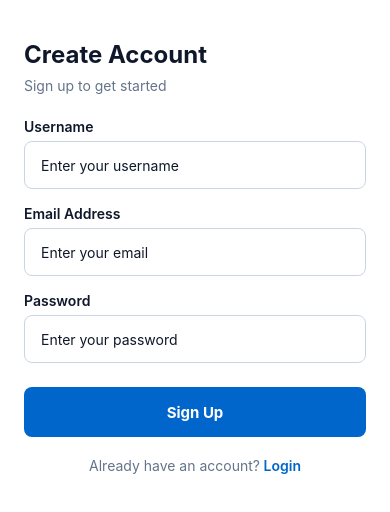
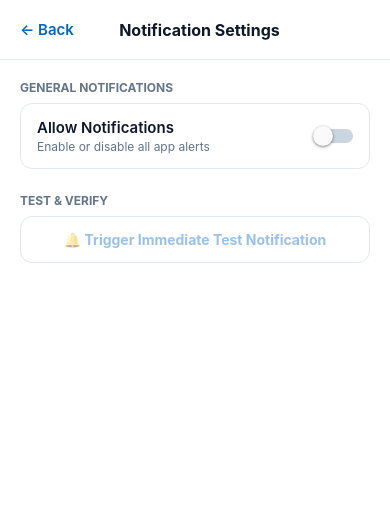
Before and after one commit to FahadIqbal01/expenseSync, a React Native app: screen /NotificationSettings in a window 390 px wide. Shown: the top 512 px of the page. Built offline with nearby package versions, Linux system fonts and the light colour scheme.

Commit message:
Implement native local notifications for React Native CLI using react-native-push-notification

```diff
--- a/App.tsx
+++ b/App.tsx
@@ -9,6 +9,7 @@ import LoginScreen from './src/screens/LoginScreen';
 import HomeScreen from './src/screens/HomeScreen';
 import DetailScreen from './src/screens/DetailScreen';
 import SettingsScreen from './src/screens/SettingsScreen';
+import NotificationSettingsScreen from './src/screens/NotificationSettingsScreen';
 
 const Stack = createNativeStackNavigator();
 
@@ -29,6 +30,12 @@ export default function App() {
         <Stack.Screen name="Detail" component={DetailScreen} />
         {/* Inside Stack.Navigator in App.js: */}
         <Stack.Screen name="Settings" component={SettingsScreen} />
+        {/* Stack.Navigator ke andar check karein: */}
+        <Stack.Screen
+          name="NotificationSettings"
+          component={NotificationSettingsScreen}
+          options={{ title: 'Notification Settings' }}
+        />
       </Stack.Navigator>
     </NavigationContainer>
   );
--- a/package.json
+++ b/package.json
@@ -10,6 +10,7 @@
     "test": "jest"
   },
   "dependencies": {
+    "@notifee/react-native": "^9.1.8",
     "@react-native-async-storage/async-storage": "^3.1.1",
     "@react-native/new-app-screen": "0.87.1",
     "@react-navigation/native": "^7.4.1",
--- /dev/null
+++ b/src/screens/NotificationSettingsScreen.tsx
@@ -0,0 +1,179 @@
+import React, { useState, useEffect } from 'react';
+import {
+  StyleSheet,
+  Text,
+  View,
+  TouchableOpacity,
+  Switch,
+  Alert,
+  StatusBar,
+  ScrollView,
+} from 'react-native';
+import AsyncStorage from '@react-native-async-storage/async-storage';
+import NotificationService from '../utils/notificationService';
+import { SafeAreaView } from 'react-native-safe-area-context';
+
+const STORAGE_KEY = '@notification_settings';
+
+const NotificationSettingsScreen = ({ navigation }) => {
+  const [isEnabled, setIsEnabled] = useState(false);
+  const [dailyReminder, setDailyReminder] = useState(true);
+
+  useEffect(() => {
+    const loadSettings = async () => {
+      try {
+        const saved = await AsyncStorage.getItem(STORAGE_KEY);
+        if (saved !== null) {
+          const parsed = JSON.parse(saved);
+          setIsEnabled(parsed.isEnabled);
+          setDailyReminder(parsed.dailyReminder);
+        }
+      } catch (error) {
+        console.error('Error loading settings:', error);
+      }
+    };
+    loadSettings();
+  }, []);
+
+  const saveSettings = async (enabledState, reminderState) => {
+    try {
+      await AsyncStorage.setItem(
+        STORAGE_KEY,
+        JSON.stringify({
+          isEnabled: enabledState,
+          dailyReminder: reminderState,
+        }),
+      );
+    } catch (error) {
+      console.error('Error saving settings:', error);
+    }
+  };
+
+  const handleToggleMaster = async value => {
+    if (value) {
+      const granted = await NotificationService.requestAndroidPermission();
+      if (!granted) {
+        Alert.alert(
+          'Permission Denied',
+          'Please grant notification permissions in settings.',
+        );
+        return;
+      }
+      setIsEnabled(true);
+      await saveSettings(true, dailyReminder);
+      if (dailyReminder) {
+        await NotificationService.scheduleDailyReminder();
+      }
+    } else {
+      setIsEnabled(false);
+      await saveSettings(false, dailyReminder);
+      NotificationService.cancelAllReminders();
+    }
+  };
+
+  const handleSendTest = async () => {
+    if (!isEnabled) {
+      Alert.alert('Disabled', 'Please enable notifications first.');
+      return;
+    }
+
+    const success = await NotificationService.sendTestNotification();
+    if (!success) {
+      Alert.alert('Error', 'Notification permission not granted.');
+    }
+  };
+
+  return (
+    <SafeAreaView style={styles.container}>
+      <StatusBar barStyle="dark-content" />
+
+      <View style={styles.header}>
+        <TouchableOpacity
+          style={styles.backButton}
+          onPress={() => navigation && navigation.goBack()}
+        >
+          <Text style={styles.backButtonText}>← Back</Text>
+        </TouchableOpacity>
+        <Text style={styles.headerTitle}>Notification Settings</Text>
+        <View style={{ width: 45 }} />
+      </View>
+
+      <ScrollView contentContainerStyle={styles.content}>
+        <Text style={styles.sectionHeader}>GENERAL NOTIFICATIONS</Text>
+        <View style={styles.card}>
+          <View style={styles.row}>
+            <View style={styles.labelGroup}>
+              <Text style={styles.rowTitle}>Allow Notifications</Text>
+              <Text style={styles.rowSubtitle}>
+                Enable or disable all app alerts
+              </Text>
+            </View>
+            <Switch
+              value={isEnabled}
+              onValueChange={handleToggleMaster}
+              trackColor={{ false: '#CBD5E1', true: '#0066CC' }}
+            />
+          </View>
+        </View>
+
+        <Text style={styles.sectionHeader}>TEST & VERIFY</Text>
+        <View style={styles.card}>
+          <TouchableOpacity
+            style={[styles.testButton, !isEnabled && styles.disabledButton]}
+            onPress={handleSendTest}
+            disabled={!isEnabled}
+          >
+            <Text style={styles.testButtonText}>
+              🔔 Trigger Immediate Test Notification
+            </Text>
+          </TouchableOpacity>
+        </View>
+      </ScrollView>
+    </SafeAreaView>
+  );
+};
+
+export default NotificationSettingsScreen;
+
+const styles = StyleSheet.create({
+  container: { flex: 1, backgroundColor: '#FFFFFF' },
+  header: {
+    flexDirection: 'row',
+    justifyContent: 'space-between',
+    alignItems: 'center',
+    paddingHorizontal: 20,
+    paddingVertical: 16,
+    borderBottomWidth: 1,
+    borderBottomColor: '#E2E8F0',
+  },
+  backButton: { paddingVertical: 4 },
+  backButtonText: { fontSize: 15, color: '#0066CC', fontWeight: '600' },
+  headerTitle: { fontSize: 16, fontWeight: '700', color: '#0F172A' },
+  content: { paddingHorizontal: 20, paddingTop: 20 },
+  sectionHeader: {
+    fontSize: 12,
+    fontWeight: '700',
+    color: '#64748B',
+    marginBottom: 8,
+  },
+  card: {
+    backgroundColor: '#FFFFFF',
+    borderColor: '#E2E8F0',
+    borderWidth: 1,
+    borderRadius: 12,
+    paddingHorizontal: 16,
+    marginBottom: 24,
+  },
+  row: {
+    flexDirection: 'row',
+    justifyContent: 'space-between',
+    alignItems: 'center',
+    paddingVertical: 14,
+  },
+  labelGroup: { flex: 1, marginRight: 12 },
+  rowTitle: { fontSize: 15, fontWeight: '600', color: '#0F172A' },
+  rowSubtitle: { fontSize: 12, color: '#64748B', marginTop: 2 },
+  testButton: { paddingVertical: 14, alignItems: 'center' },
+  disabledButton: { opacity: 0.4 },
+  testButtonText: { color: '#0066CC', fontSize: 14, fontWeight: '700' },
+});
--- a/src/screens/SettingsScreen.tsx
+++ b/src/screens/SettingsScreen.tsx
@@ -11,6 +11,7 @@ import {
 } from 'react-native';
 import { StorageService } from '../utils/storage';
 import { SafeAreaView } from 'react-native-safe-area-context';
+import '@notifee/react-native';
 
 const SettingsScreen = ({ navigation }) => {
   const [userProfile, setUserProfile] = useState({
@@ -139,14 +140,15 @@ const SettingsScreen = ({ navigation }) => {
 
           <View style={styles.divider} />
 
-          <View style={styles.settingRow}>
+          <TouchableOpacity
+            style={styles.settingRow}
+            onPress={() =>
+              navigation && navigation.navigate('NotificationSettings')
+            }
+          >
             <Text style={styles.settingLabel}>Push Notifications</Text>
-            <Switch
-              value={notificationsEnabled}
-              onValueChange={setNotificationsEnabled}
-              trackColor={{ false: '#CBD5E1', true: '#0066CC' }}
-            />
-          </View>
+            <Text style={styles.settingValueText}>Configure ›</Text>
+          </TouchableOpacity>
 
           <View style={styles.divider} />
 
--- /dev/null
+++ b/src/utils/notificationService.ts
@@ -0,0 +1,39 @@
+import notifee, { AndroidImportance } from '@notifee/react-native';
+
+class NotificationService {
+  async sendTestNotification() {
+    // Request permissions (required for Android 13+)
+    await notifee.requestPermission();
+
+    // Create a channel (required for Android)
+    const channelId = await notifee.createChannel({
+      id: 'default',
+      name: 'Default Channel',
+      importance: AndroidImportance.HIGH,
+    });
+
+    // Display notification
+    await notifee.displayNotification({
+      title: '🔔 Test Expense Reminder',
+      body: 'Local notification via Notifee working smoothly!',
+      android: {
+        channelId,
+        pressAction: {
+          id: 'default',
+        },
+      },
+    });
+    return true;
+  }
+
+  async requestAndroidPermission() {
+    const settings = await notifee.requestPermission();
+    return settings.authorizationStatus >= 1;
+  }
+
+  cancelAllReminders() {
+    notifee.cancelAllNotifications();
+  }
+}
+
+export default new NotificationService();
```
Also changed, not shown: 3 other files (tests, documents, lock files or other folders).
